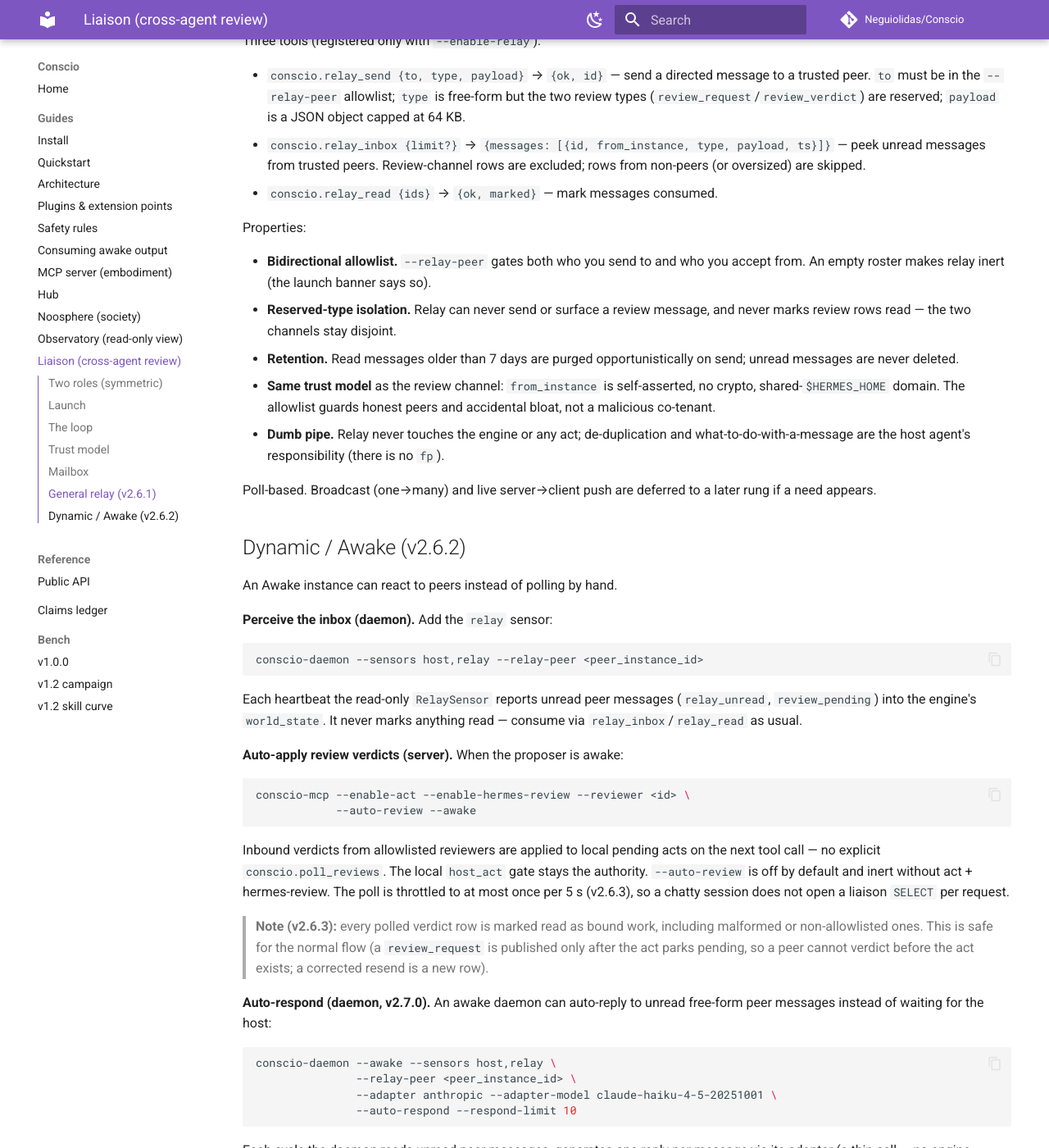
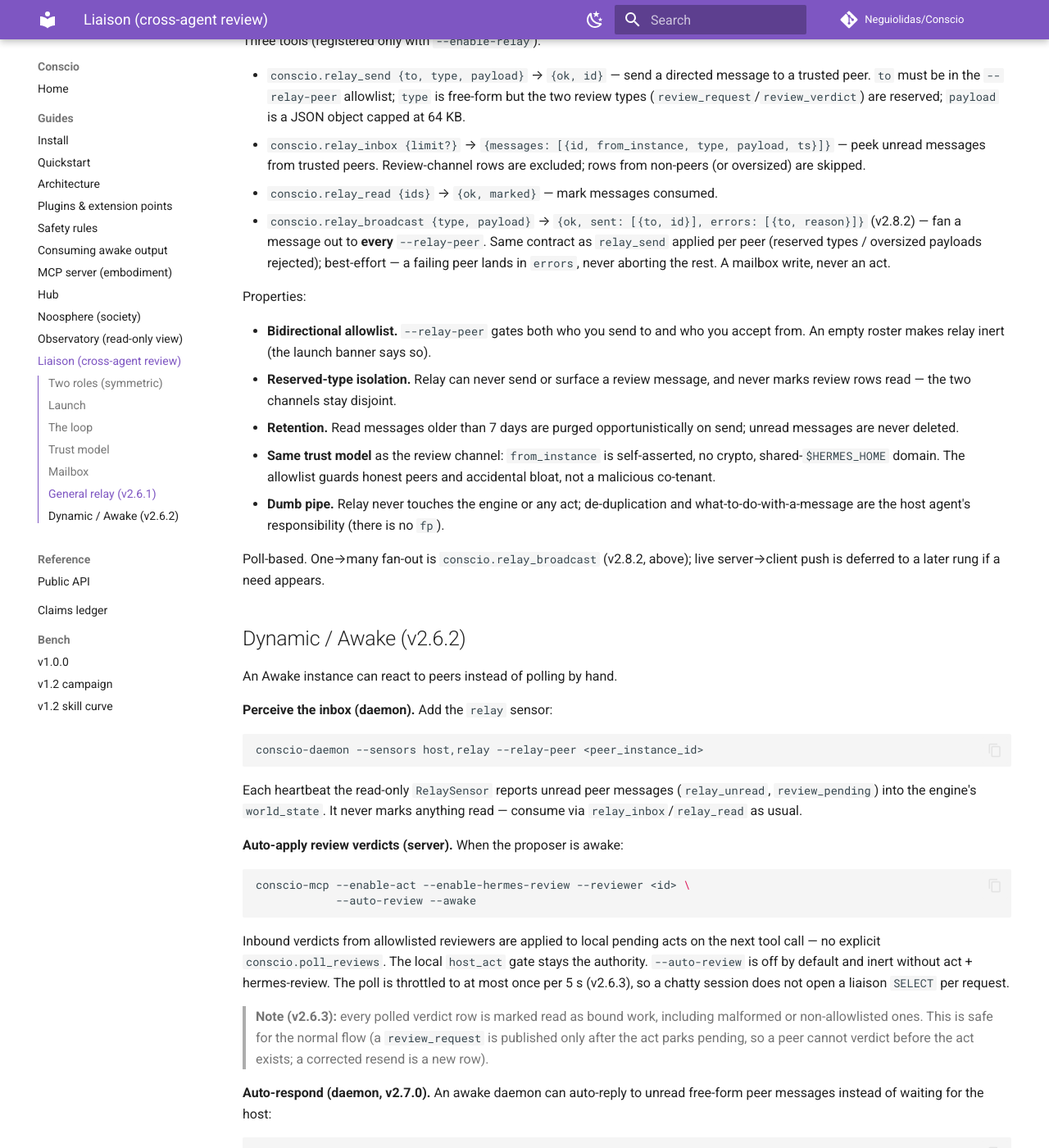
Before and after one commit to Neguiolidas/Conscio, an MkDocs documentation site: the page built from docs/guides/liaison.md, in a window 1280 px wide and 1400 px high, scrolled down 1700 px. Shown: the whole window at 82% size. Built offline with MkDocs 1.6.1 and Material for MkDocs 9.7.7, drawn with Linux system fonts in a browser that asks for light colours; comment, search, counter and statistics services are not loaded; some of the changed text lies outside the part shown.

Commit message:
docs: v2.8.2 Conversation — version, changelog, CLAIMS #62, relay docs
Co-Authored-By: Claude Opus 4.8 <noreply@anthropic.com>

```diff
--- a/conscio/__init__.py
+++ b/conscio/__init__.py
@@ -6,7 +6,7 @@ and goal generation. Adapts behavior based on the underlying model's
 context window size.
 """
 
-__version__ = "2.8.1"
+__version__ = "2.8.2"
 __author__ = "Neguiolidas / Neguitech"
 
 from .engine import ConsciousnessEngine
--- a/docs/guides/liaison.md
+++ b/docs/guides/liaison.md
@@ -77,6 +77,11 @@ Three tools (registered only with `--enable-relay`):
   — peek unread messages from trusted peers. Review-channel rows are excluded;
   rows from non-peers (or oversized) are skipped.
 - `conscio.relay_read {ids}` → `{ok, marked}` — mark messages consumed.
+- `conscio.relay_broadcast {type, payload}` → `{ok, sent: [{to, id}], errors: [{to, reason}]}`
+  (v2.8.2) — fan a message out to **every** `--relay-peer`. Same contract as
+  `relay_send` applied per peer (reserved types / oversized payloads rejected);
+  best-effort — a failing peer lands in `errors`, never aborting the rest. A
+  mailbox write, never an act.
 
 Properties:
 
@@ -92,8 +97,8 @@ Properties:
 - **Dumb pipe.** Relay never touches the engine or any act; de-duplication and
   what-to-do-with-a-message are the host agent's responsibility (there is no `fp`).
 
-Poll-based. Broadcast (one→many) and live server→client push are deferred to a
-later rung if a need appears.
+Poll-based. One→many fan-out is `conscio.relay_broadcast` (v2.8.2, above); live
+server→client push is deferred to a later rung if a need appears.
 
 ## Dynamic / Awake (v2.6.2)
 
@@ -143,7 +148,13 @@ via its adapter (a thin call — no engine memory), and sends it back tagged
 without the `relay` sensor + an adapter + `--awake` + `--relay-peer`.
 `--respond-limit` (default 10) caps adapter calls per cycle.
 
+Since v2.8.2 the reply is **multi-turn**: the adapter prompt is the conversation
+transcript (a `peer:`/`me:` thread from `mailbox.thread`, review-channel rows
+excluded) rather than the single inbound message, char-budget clamped so a long
+history can't blow the token budget. Routing replies through the engine's own
+cognition (memory/world-model) is the next phase ("Mind in the loop").
+
 The loop is **1-turn bounded**: a peer's `auto_reply` message is consumed but
 never re-answered, so two auto-responders cannot ping-pong. In this mode the
 daemon owns consumption (it marks handled peer rows read); the host's
-`relay_inbox` no longer sees them. Multi-turn conversations are a later phase.
+`relay_inbox` no longer sees them.
```
Also changed, not shown: CHANGELOG.md (+21 -0 lines), README.md (+3 -2 lines), docs/CLAIMS.md (+1 -0 lines).
